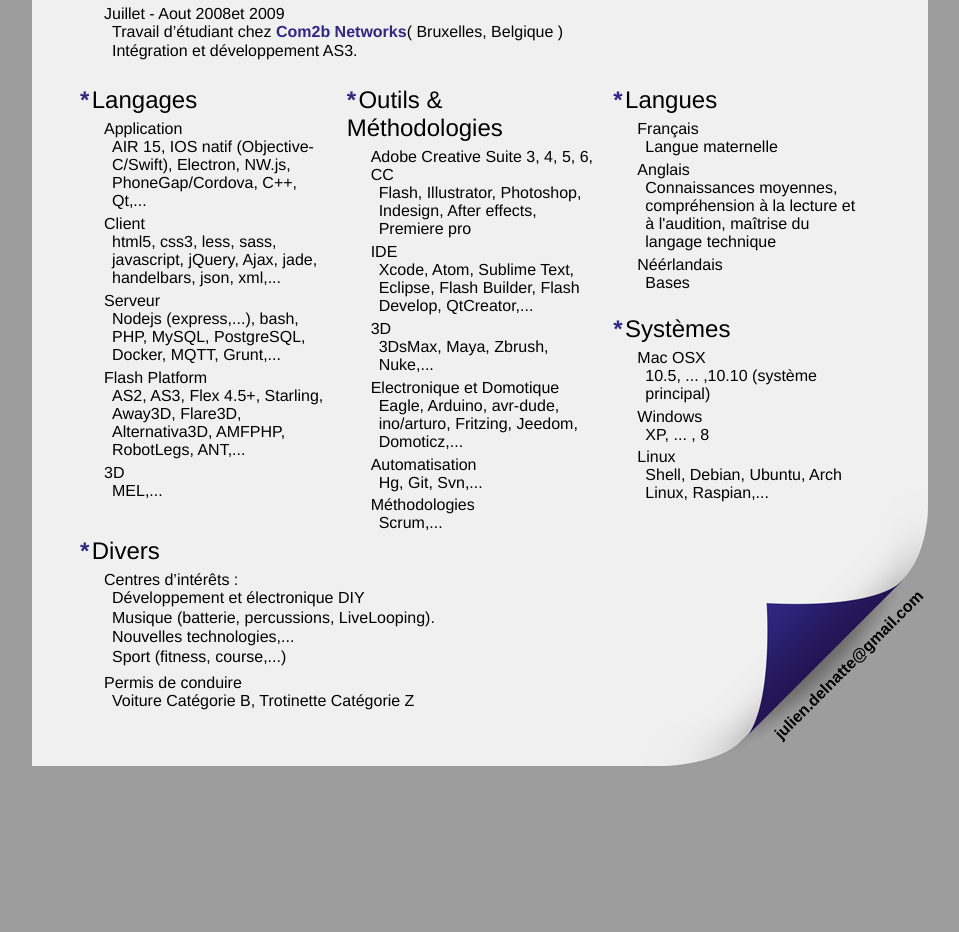
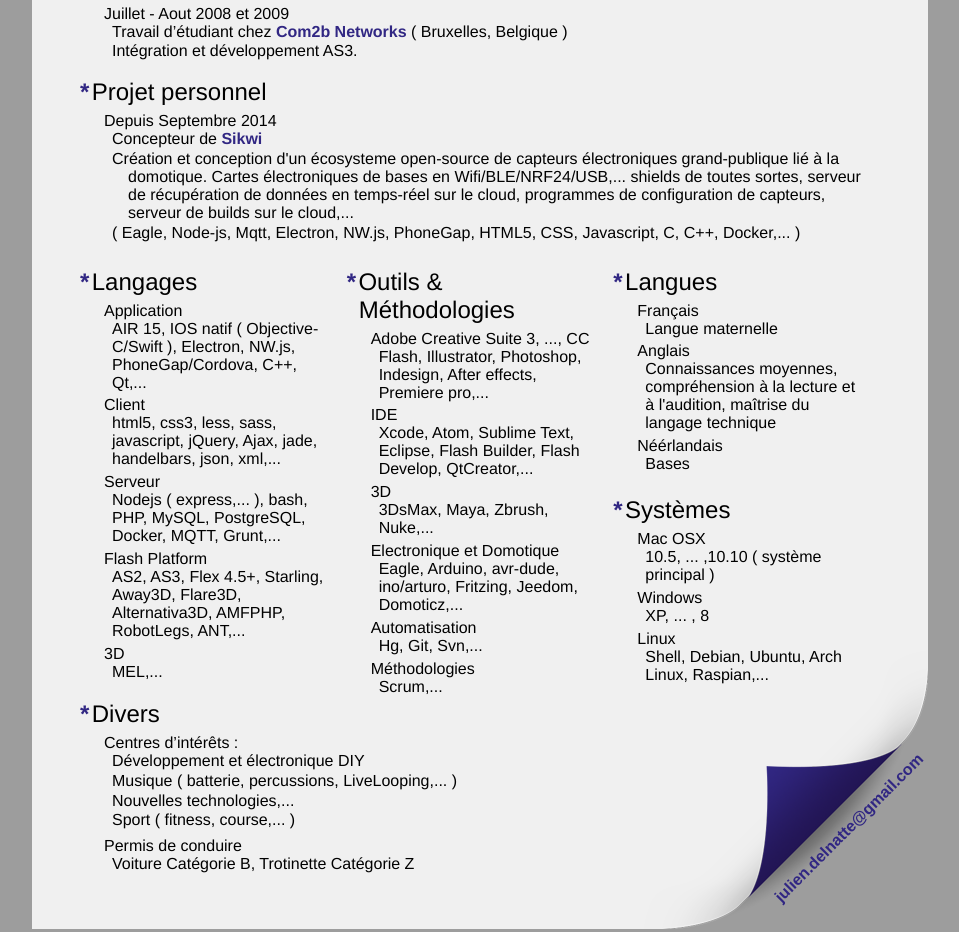
Before and after one commit to Tibus/tibus.github.io, a website: page src/jade/cv.jade in a window 1280 px wide. Shown: the part 1372-2304 px from the top of the page, without its empty margins (160-1119 px from the left). Drawn offline with nearby package versions, Linux system fonts and the light colour scheme; files that its build step writes are made by us from their sources; files whose address does not match are found by name.

Commit message:
add Sikwi and fix typography

```diff
--- a/package.json
+++ b/package.json
@@ -15,10 +15,10 @@
   "devDependencies": {
     "grunt": "^0.4.5",
     "grunt-contrib-jade": "^0.12.0",
-    "grunt-contrib-sass": "^0.9.2",
     "grunt-contrib-stylus": "^0.19.0",
     "grunt-contrib-watch": "^0.6.1",
     "grunt-csso": "^0.6.3",
+    "grunt-sass": "^1.1.0",
     "matchdep": "^0.3.0"
   }
 }
--- a/src/jade/cv.jade
+++ b/src/jade/cv.jade
@@ -37,11 +37,12 @@ html( lang="fr-BE" )
             = " "
             | Julien
 
+          h2
+            | Développeur full-stack et électronicien
+
         figure
           img( alt="Julien Delnatte", src="assets/juliendelnatte.jpg" )
 
-        h2
-          | Développeur full-stack et électronicien
 
         section#identity
           h3 Identité
@@ -71,9 +72,9 @@ html( lang="fr-BE" )
                 | Graduat en Techniques Infographiques à la Haute Ecole de la Province de Liège ( Bac +3 )
 
               p.description
-                | PFE : Réalisation d'un jeux vidéo 3D temps-réel sur Facebook (BuroCrazy).
+                | PFE : Réalisation d'un jeux vidéo 3D temps-réel sur Facebook ( BuroCrazy )
               p.skills
-                | (Maya, AS3, Flash, MySQL, PHP, HTML5, CSS, Javascript,...)
+                | ( Maya, AS3, Flash, MySQL, PHP, HTML5, CSS, Javascript,... )
 
             li
               h4
@@ -123,10 +124,10 @@ html( lang="fr-BE" )
                   a( href="http://www.neotrope.fr/", rel="external" ) Néotrope
                   | ( Lille, France )
               p.description
-                | Création et développement d’un bracelet capteur d’émotions en bluetooth.
+                | Création et développement d’un bracelet capteur d’émotions en bluetooth
                 | Réalisation des cartes électroniques, soudures, services web, serveur de récupération des données en temps réel, applications mobiles, firmware, form-factor en 3D,...
               p.skills
-                | (Objective-C, Swift, Node-js, Mqtt, Electron, HTML5, CSS, Javascript, C, C++, Eagle,...)
+                | ( Objective-C, Swift, Node-js, Mqtt, Electron, HTML5, CSS, Javascript, C, C++, Eagle,... )
 
             li
               h4
@@ -142,7 +143,7 @@ html( lang="fr-BE" )
               p.description
                 | Membre de l’équipe de développement du jeu «Ozen»
               p.skills
-                | (AS3/Flex, Air, JSFL, C++,...)
+                | ( AS3/Flex, Air, JSFL, C++,... )
 
             li
               h4
@@ -156,9 +157,9 @@ html( lang="fr-BE" )
                   | ( Lille, France )
 
               p.description
-                | Développement de jeux en 3D et d’un sdk Flex/AS3/Kinect pour bornes intéractives.
+                | Développement de jeux en 3D et d’un sdk Flex/AS3/Kinect pour bornes intéractives
               p.skills
-                | (AS3/Flex, Air, shell, HTML5, CSS, Javascript, C++, sockets, 3DS-Max,...)
+                | ( AS3/Flex, Air, shell, HTML5, CSS, Javascript, C++, sockets, 3DS-Max,... )
 
             li
               h4
@@ -210,12 +211,32 @@ html( lang="fr-BE" )
               p.description
                 | Intégration et développement AS3.
 
+        section#parcours
+          h3 Projet personnel
+          ol.content
+            li
+              h4
+                .time
+                  | Depuis
+                  time( datetime="2014-09-01" ) Septembre 2014
+                p
+                  | Concepteur de
+                  a( href="http://www.sikwi.com/", rel="external" ) Sikwi
+
+              p.description
+                | Création et conception d'un écosysteme open-source de capteurs électroniques grand-publique lié à la domotique.
+                | Cartes électroniques de bases en Wifi/BLE/NRF24/USB,... shields de toutes sortes,
+                | serveur de récupération de données en temps-réel sur le cloud,
+                | programmes de configuration de capteurs, serveur de builds sur le cloud,...
+              p.skills
+                | ( Eagle, Node-js, Mqtt, Electron, NW.js, PhoneGap, HTML5, CSS, Javascript, C, C++, Docker,... )
+
         section.col#programming-languages
           h3 Langages
           dl.content
             dt Application
             dd
-              | AIR 15, IOS natif (Objective-C/Swift), Electron, NW.js, PhoneGap/Cordova, C++, Qt,...
+              | AIR 15, IOS natif ( Objective-C/Swift ), Electron, NW.js, PhoneGap/Cordova, C++, Qt,...
 
             dt Client
             dd
@@ -223,7 +244,7 @@ html( lang="fr-BE" )
 
             dt Serveur
             dd
-              | Nodejs (express,...), bash, PHP, MySQL, PostgreSQL, Docker, MQTT, Grunt,...
+              | Nodejs ( express,... ), bash, PHP, MySQL, PostgreSQL, Docker, MQTT, Grunt,...
 
             dt Flash Platform
             dd
@@ -236,9 +257,9 @@ html( lang="fr-BE" )
         section.col#tools
           h3 Outils &amp; Méthodologies
           dl.content
-            dt Adobe Creative Suite 3, 4, 5, 6, CC
+            dt Adobe Creative Suite 3, ..., CC
             dd
-              | Flash, Illustrator, Photoshop, Indesign, After effects, Premiere pro
+              | Flash, Illustrator, Photoshop, Indesign, After effects, Premiere pro,...
 
             dt IDE
             dd
@@ -280,7 +301,7 @@ html( lang="fr-BE" )
           dl.content
             dt Mac OSX
             dd
-              | 10.5, ... ,10.10 (système principal)
+              | 10.5, ... ,10.10 ( système principal )
 
             dt Windows
             dd
@@ -297,9 +318,9 @@ html( lang="fr-BE" )
               h4
                 | Centres d’intérêts :
               p Développement et électronique DIY
-              p Musique (batterie, percussions, LiveLooping).
+              p Musique ( batterie, percussions, LiveLooping,... )
               p Nouvelles technologies,...
-              p Sport (fitness, course,...)
+              p Sport ( fitness, course,... )
 
             li
               h4
--- a/src/sass/styles.scss
+++ b/src/sass/styles.scss
@@ -4,7 +4,7 @@ $background-color: #9d9d9d;
 $page-color-top: rgb(247,247,247);
 $page-color-bottom: rgb(240,240,240);
 
-$dark-blue-color: rgb(49,39,131);
+$dark-blue-color: #221555;
 
 body {
   margin: 0;
@@ -80,7 +80,7 @@ footer{
   right: 0px;
   width: 300px;
   height: 300px;
-  background: url("curl.jpg");
+  background: url("curl.png");
 
   a{
     display: block;
@@ -89,7 +89,7 @@ footer{
     left: 120px;
     z-index: 35;
     transform: rotate(-45deg);
-    color: black;
+    color:$dark-blue-color;
     font-weight: bold;
     text-decoration: none;}
 }
--- a/src/sass/styles_cv.scss
+++ b/src/sass/styles_cv.scss
@@ -51,7 +51,8 @@ h2{
 
 section{
   h3{
-    margin: 0.75em 0 0.25em 0;
+    margin: .75em 0 .25em 0.5em;
+    text-indent: -0.5em;
     font-size: 1.5em;
     font-weight: normal;
 
@@ -117,7 +118,7 @@ footer{
   right: 0px;
   width: 300px;
   height: 300px;
-  background: url("curl.jpg");
+  background: url("curl.png");
 
   a{
     display: block;
@@ -126,7 +127,7 @@ footer{
     left: 120px;
     z-index: 35;
     transform: rotate(-45deg);
-    color: black;
+    color:$dark-blue-color;
     font-weight: bold;
     text-decoration: none;}
 }
@@ -148,7 +149,7 @@ footer{
     line-height: 1em;}
 
   h2{
-    text-align: left;}
+    text-align: right;}
 
   figure{
     position: absolute;
@@ -179,11 +180,20 @@ footer{
 
   .page{
     padding: 3em;
-    margin: 5em auto 10em;
+    margin: 5em auto 5em;
     width: 800px;}
 }
 
+
 @media print{
+  h1{
+    font-size: 45pt;
+  }
+
+  .page::before{
+    display: none;
+  }
+
   footer{
     display: none;
   }
```
Also changed, not shown: assets/curl.jpg (deleted), assets/curl.png (added), assets/styles.css, assets/styles.min.css, assets/styles_cv.css, assets/styles_cv.min.css, cv.html.
